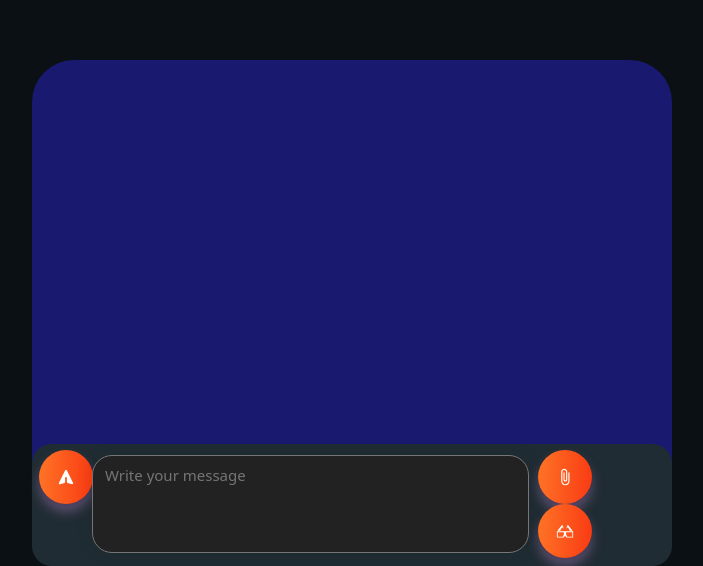
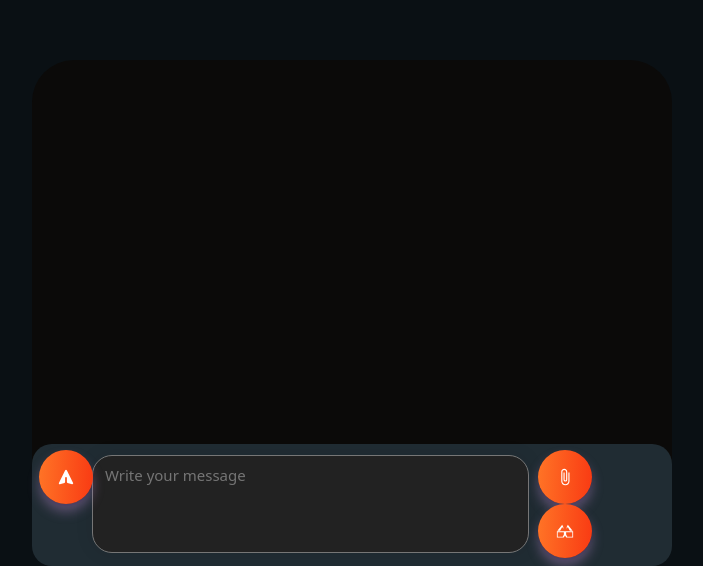
Before and after one commit to Teananazz/advancedproject, a React (Create React App) app: page / in a window 1280 px wide. Shown: the part 836-1402 px from the top of the page, without its empty margins (224-927 px from the left). Built offline with nearby package versions, Linux system fonts and the light colour scheme.

Commit message:
touched up a little bit
Changed scroll and took out the slider in x axis.

```diff
--- a/src/MessageScreen/TextBox.js
+++ b/src/MessageScreen/TextBox.js
@@ -18,12 +18,12 @@ const TextBox =
 
             <>
 
-
-                <div class="Messages">
+                <div class="Messages ">
                     <div class="Down">
-                    <ul class="list-group"> {Log} </ul>
+                        <ul class="list-group"> {Log} </ul>
                     </div>
                 </div>
+
 
                 <div class="background">
 
--- a/src/index.css
+++ b/src/index.css
@@ -107,18 +107,19 @@ textarea[type=text] {
     overflow: hidden auto;
     overflow-wrap: break-word;
     position: relative;
-    z-index: 100;
+
     word-break: inherit;
     white-space: pre-wrap;
     line-height: 20px;
     text-rendering: optimizeLegibility;
-    resize: none;
+    resize:none;
     overflow-x: hidden;
     overflow-y: hidden;
     width: 70%;
     display:flex;
     align-items: flex-start;
     align-content: flex-start;
+    flex-wrap:wrap;
 
 }
 
@@ -186,6 +187,7 @@ textarea[type=text] {
     -webkit-user-select: none;
     touch-action: manipulation;
     vertical-align: baseline;
+    flex-wrap:wrap-reverse;
 }
 
 .background2 {
@@ -207,7 +209,7 @@ textarea[type=text] {
     text-rendering: optimizeLegibility;
     box-sizing: border-box;
     background-color: greenyellow;
-    font-size: 100%;
+    font-size: 30px;
     font-style: inherit;
     font-variant: inherit;
     font-weight: inherit;
@@ -237,43 +239,52 @@ textarea[type=text] {
 
 
 .Messages {
-    margin: 0px 0px 200px 0px;
-
-    background-color: midnightblue;
+    margin: auto;
+    margin-left: 20%;
+    margin-bottom: 40%;
+    display: flex;
+    background-color: #0B0A09;
     border-radius: 42px;
     border-width: 0;
     color: #FFFFFF;
     cursor: auto;
-
+    flex-wrap: wrap;
+    justify-content: flex-start;
+    flex: 1 1 auto;
+    align-content: flex-start;
+    align-items: flex-start;
     width: 50%;
+    height: 60%;
     text-decoration: none;
     text-shadow: rgba(255, 255, 255, 0.4) 0 0 4px,rgba(255, 255, 255, 0.2) 0 0 12px,rgba(57, 31, 91, 0.6) 1px 1px 4px,rgba(57, 31, 91, 0.32) 4px 4px 16px;
     user-select: none;
     -webkit-user-select: none;
     touch-action: manipulation;
     overflow: scroll;
-    margin-left: 20%;
-    overflow: scroll;
+    overflow-x: hidden;
     position: absolute;
     vertical-align: initial;
-    height: 60% !important;
     flex-wrap: wrap;
 }
 
 
 
-body::-webkit-scrollbar {
-  width: 1em;
+::-webkit-scrollbar-track {
+    border: 5px solid white;
+
+    background-color: #b2bec3;
 }
 
-body::-webkit-scrollbar-track {
-  box-shadow: inset 0 0 6px rgba(0, 0, 0, 0.3);
+::-webkit-scrollbar {
+    width: 15px;
+    background-color: #dfe6e9;
 }
 
-body::-webkit-scrollbar-thumb {
-  background-color: darkgrey;
-  outline: 1px solid slategrey;
+::-webkit-scrollbar-thumb {
+    background-color: #74b9ff;
+    border-radius: 10px;
 }
+
 
 .Down {
     margin-top: 40%;
```
